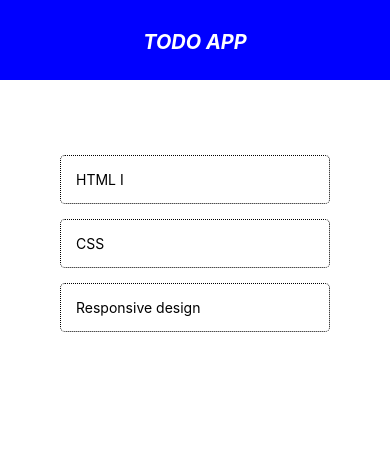
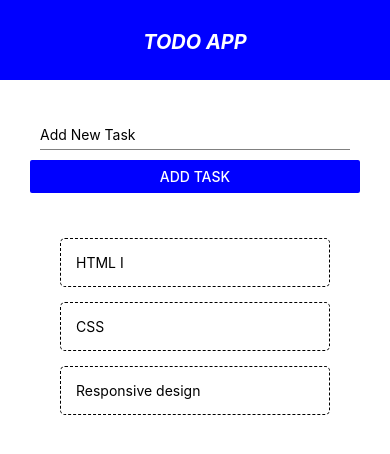
Before and after one commit to Moizasif/react-native-expo, a React Native app: screen / in a window 390 px wide. Shown: the top 454 px of the page. Built offline with nearby package versions, Linux system fonts and the light colour scheme.

Commit message:
Add Input field and new tasks

```diff
--- a/App.js
+++ b/App.js
@@ -1,7 +1,10 @@
 import React,  {useState} from 'react';
 import { FlatList, StyleSheet, Text, View, SafeAreaView} from 'react-native';
+import AddTask from './components/AddTask';
 import Header from './components/Header';
 import Task from './components/Task';
+import 'react-native-get-random-values';
+import { v4 as uuidv4 } from 'uuid';
 
 export default function App() {
   const [tasks, setTasks] = useState([
@@ -9,10 +12,17 @@
     {"task":"CSS","done":true, "id": "2"},
     {"task":"Responsive design","done":true, "id": "3"},
     ])
+const addTask = (text) => {
+   setTasks(prevTasks => {
+     return [{task:text, id:uuidv4()}, ...prevTasks]
+   })
+}
+
   return (
     <SafeAreaView style={styles.container}>
       <Header />
        <View style={styles.content}>
+         <AddTask addTask={addTask}/>
          <View style={styles.list}>
           <FlatList
           data={tasks}
--- /dev/null
+++ b/components/AddTask.js
@@ -0,0 +1,36 @@
+import React, {useState} from 'react'
+import { TextInput, StyleSheet, Text, View, Button} from 'react-native';
+
+
+const AddTask = ({addTask}) => {
+    const [text, setText] = useState('');
+    const changeHandler = (val) => {
+       setText(val);
+    }
+    return (
+        <View style={styles.addtask}>
+              <TextInput
+              style={styles.input}
+              placeholder='Add New Task'
+              onChangeText={changeHandler}
+
+              />
+              <Button
+              title='add task'
+              color='blue'
+              onPress={() => addTask(text)}
+              />
+        </View>
+    )
+}
+
+const styles = StyleSheet.create({
+  input: {
+  margin: 10,
+  paddingVertical: 6,
+  borderBottomWidth: 1,
+  borderBottomColor: 'grey'
+  }
+})
+
+export default AddTask
--- a/components/Task.js
+++ b/components/Task.js
@@ -1,5 +1,5 @@
 import React from 'react'
-import { TouchableOpacity, StyleSheet, Text, View} from 'react-native';
+import { TouchableOpacity, StyleSheet, Text} from 'react-native';
 
 const Task = ({item}) => {
     return (
@@ -16,7 +16,7 @@
         borderRadius:5,
         borderWidth:1,
         marginTop:15,
-        borderStyle:"dotted"
+        borderStyle:"dashed"
 
     }
 })
--- a/package.json
+++ b/package.json
@@ -15,7 +15,9 @@
     "react": "17.0.1",
     "react-dom": "17.0.1",
     "react-native": "0.64.3",
-    "react-native-web": "0.17.1"
+    "react-native-get-random-values": "^1.7.1",
+    "react-native-web": "0.17.1",
+    "uuid": "^8.3.2"
   },
   "devDependencies": {
     "@babel/core": "^7.12.9"
```
Also changed, not shown: 1 other file (tests, documents, lock files or other folders).
